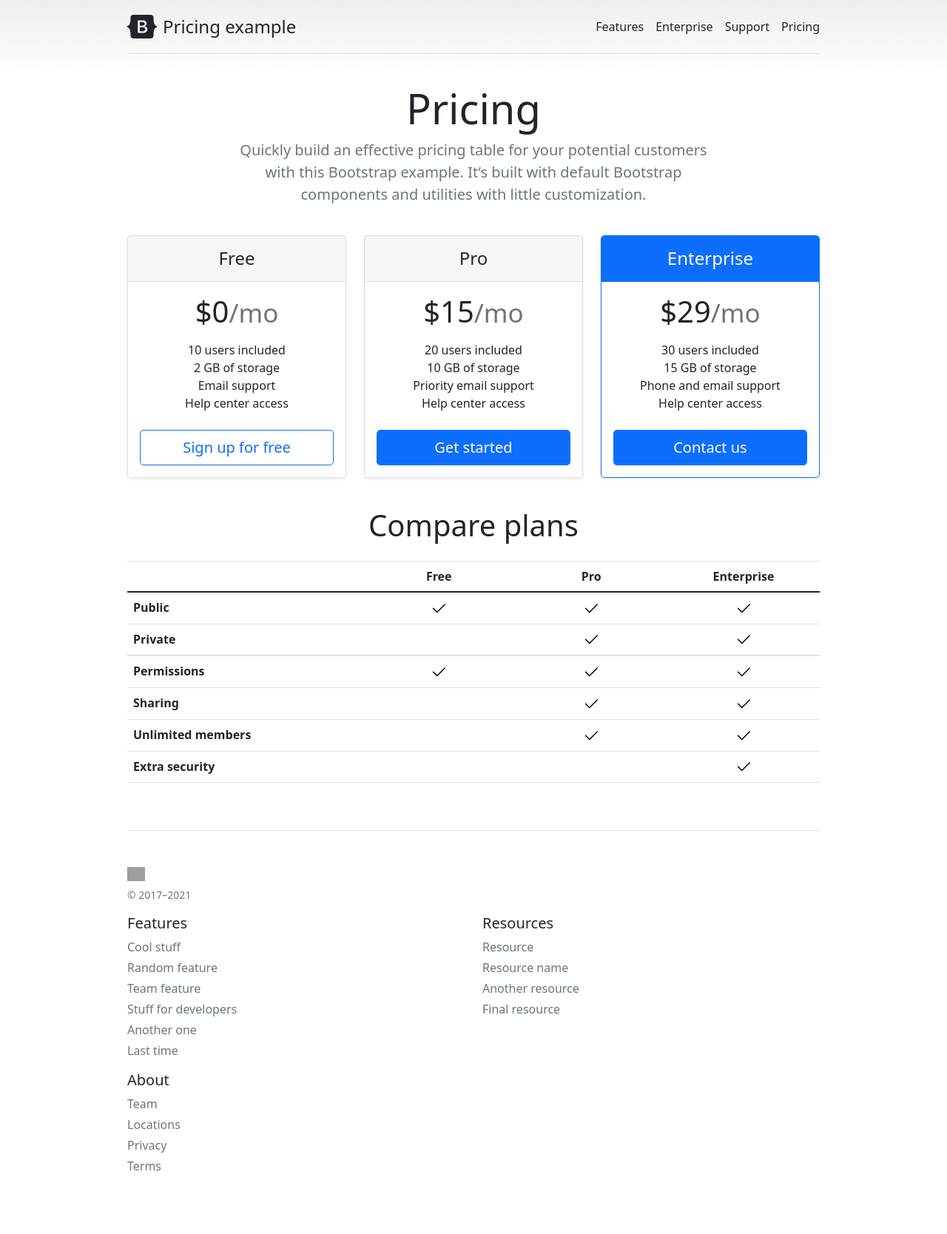
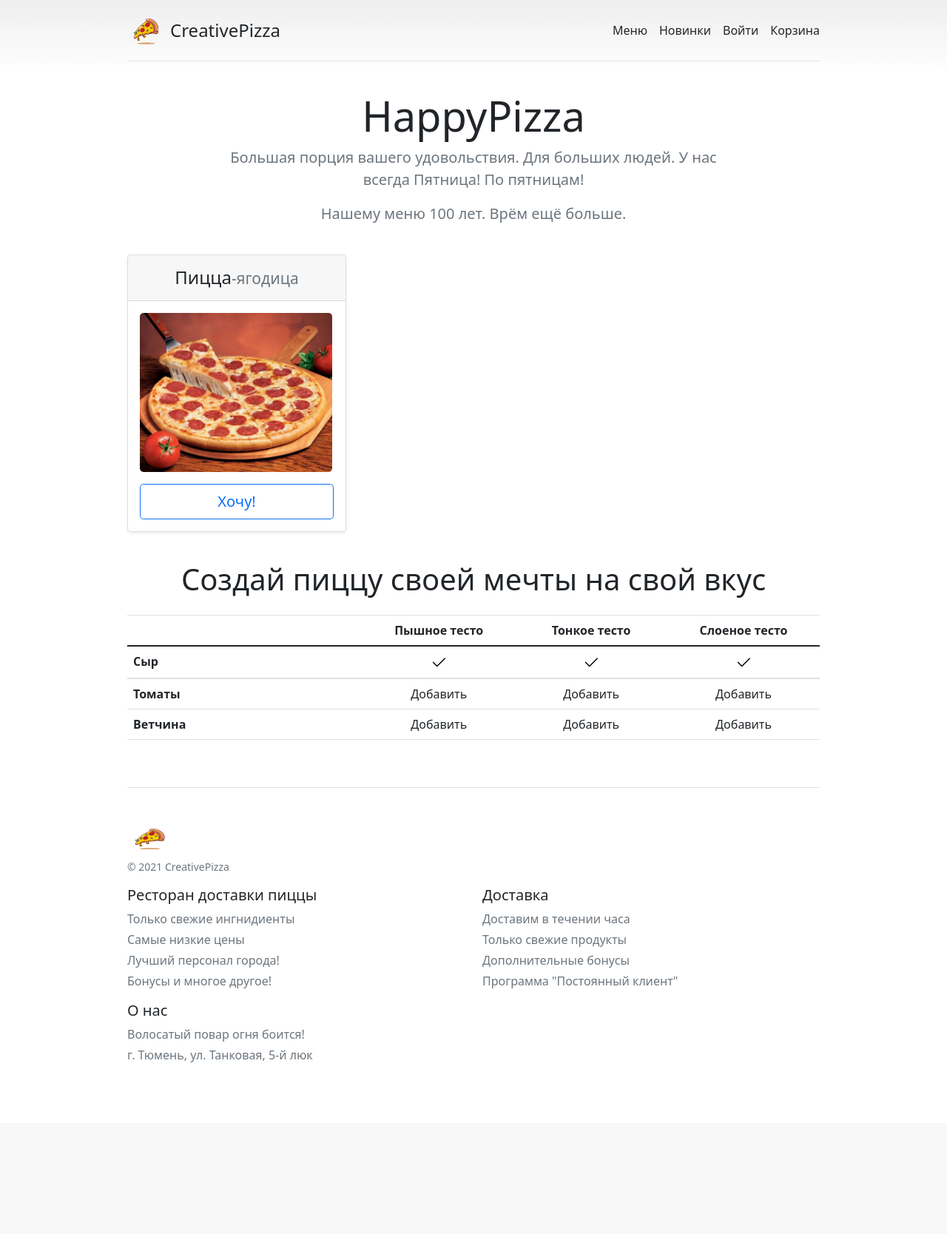
Before and after one commit to unclepepper/crt-symfony-4, a Symfony app: template templates/index/index.html.twig in a window 1280 px wide. Shown: the whole page at 74% size. After the commit the page ends 1436 px from the top, so only its background shows below. Run offline with Twig, Linux system fonts and the light colour scheme; the template is opened without the code that fills it, so the values that code supplies are empty; some libraries are stand-ins or nearby versions; grey boxes are pictures that could not be loaded.

Commit message:
feat: create homepage

```diff
--- a/templates/base.html.twig
+++ b/templates/base.html.twig
@@ -62,57 +62,58 @@
         <header>
             <div class="d-flex flex-column flex-md-row align-items-center pb-3 mb-4 border-bottom">
                 <a href="/" class="d-flex align-items-center text-dark text-decoration-none">
-                    <svg xmlns="http://www.w3.org/2000/svg" width="40" height="32" class="me-2" viewBox="0 0 118 94" role="img"><title>Bootstrap</title><path fill-rule="evenodd" clip-rule="evenodd" d="M24.509 0c-6.733 0-11.715 5.893-11.492 12.284.214 6.14-.064 14.092-2.066 20.577C8.943 39.365 5.547 43.485 0 44.014v5.972c5.547.529 8.943 4.649 10.951 11.153 2.002 6.485 2.28 14.437 2.066 20.577C12.794 88.106 17.776 94 24.51 94H93.5c6.733 0 11.714-5.893 11.491-12.284-.214-6.14.064-14.092 2.066-20.577 2.009-6.504 5.396-10.624 10.943-11.153v-5.972c-5.547-.529-8.934-4.649-10.943-11.153-2.002-6.484-2.28-14.437-2.066-20.577C105.214 5.894 100.233 0 93.5 0H24.508zM80 57.863C80 66.663 73.436 72 62.543 72H44a2 2 0 01-2-2V24a2 2 0 012-2h18.437c9.083 0 15.044 4.92 15.044 12.474 0 5.302-4.01 10.049-9.119 10.88v.277C75.317 46.394 80 51.21 80 57.863zM60.521 28.34H49.948v14.934h8.905c6.884 0 10.68-2.772 10.68-7.727 0-4.643-3.264-7.207-9.012-7.207zM49.948 49.2v16.458H60.91c7.167 0 10.964-2.876 10.964-8.281 0-5.406-3.903-8.178-11.425-8.178H49.948z" fill="currentColor"></path></svg>
-                    <span class="fs-4">Pricing example</span>
+                    {# <svg xmlns="http://www.w3.org/2000/svg" width="40" height="32" class="me-2" viewBox="0 0 118 94" role="img"><title>Bootstrap</title><path fill-rule="evenodd" clip-rule="evenodd" d="M24.509 0c-6.733 0-11.715 5.893-11.492 12.284.214 6.14-.064 14.092-2.066 20.577C8.943 39.365 5.547 43.485 0 44.014v5.972c5.547.529 8.943 4.649 10.951 11.153 2.002 6.485 2.28 14.437 2.066 20.577C12.794 88.106 17.776 94 24.51 94H93.5c6.733 0 11.714-5.893 11.491-12.284-.214-6.14.064-14.092 2.066-20.577 2.009-6.504 5.396-10.624 10.943-11.153v-5.972c-5.547-.529-8.934-4.649-10.943-11.153-2.002-6.484-2.28-14.437-2.066-20.577C105.214 5.894 100.233 0 93.5 0H24.508zM80 57.863C80 66.663 73.436 72 62.543 72H44a2 2 0 01-2-2V24a2 2 0 012-2h18.437c9.083 0 15.044 4.92 15.044 12.474 0 5.302-4.01 10.049-9.119 10.88v.277C75.317 46.394 80 51.21 80 57.863zM60.521 28.34H49.948v14.934h8.905c6.884 0 10.68-2.772 10.68-7.727 0-4.643-3.264-7.207-9.012-7.207zM49.948 49.2v16.458H60.91c7.167 0 10.964-2.876 10.964-8.281 0-5.406-3.903-8.178-11.425-8.178H49.948z" fill="currentColor"></path></svg> #}
+                    <img src="{{ asset('logo1.png') }}" alt="crt" width="50" height="50" class="me-2">
+                    <span class="fs-4">CreativePizza</span>
                 </a>
 
                 <nav class="d-inline-flex mt-2 mt-md-0 ms-md-auto">
-                    <a class="me-3 py-2 text-dark text-decoration-none" href="#">Features</a>
-                    <a class="me-3 py-2 text-dark text-decoration-none" href="#">Enterprise</a>
-                    <a class="me-3 py-2 text-dark text-decoration-none" href="#">Support</a>
-                    <a class="py-2 text-dark text-decoration-none" href="#">Pricing</a>
+                    <a class="me-3 py-2 text-dark text-decoration-none" href="#">Меню</a>
+                    <a class="me-3 py-2 text-dark text-decoration-none" href="#">Новинки</a>
+                    <a class="me-3 py-2 text-dark text-decoration-none" href="#">Войти</a>
+                    <a class="py-2 text-dark text-decoration-none" href="#">Корзина</a>
                 </nav>
             </div>
 
-            <div class="pricing-header p-3 pb-md-4 mx-auto text-center">
-                <h1 class="display-4 fw-normal">Pricing</h1>
-                <p class="fs-5 text-muted">Quickly build an effective pricing table for your potential customers with this Bootstrap example. It’s built with default Bootstrap components and utilities with little customization.</p>
-            </div>
+
         </header>
         {% block body %}{% endblock %}
         <footer class="pt-4 my-md-5 pt-md-5 border-top">
             <div class="row">
                 <div class="col-12 col-md">
-                    <img class="mb-2" src="../assets/brand/bootstrap-logo.svg" alt="" width="24" height="19">
-                    <small class="d-block mb-3 text-muted">&copy; 2017–2021</small>
+                    <img class="mb-2" src="logo1.png" alt="" width="60" height="40">
+                    <small class="d-block mb-3 text-muted">&copy; 2021 CreativePizza</small>
                 </div>
                 <div class="col-6 col-md">
-                    <h5>Features</h5>
+                    <h5>Ресторан доставки пиццы</h5>
                     <ul class="list-unstyled text-small">
-                        <li class="mb-1"><a class="link-secondary text-decoration-none" href="#">Cool stuff</a></li>
-                        <li class="mb-1"><a class="link-secondary text-decoration-none" href="#">Random feature</a></li>
-                        <li class="mb-1"><a class="link-secondary text-decoration-none" href="#">Team feature</a></li>
-                        <li class="mb-1"><a class="link-secondary text-decoration-none" href="#">Stuff for developers</a></li>
-                        <li class="mb-1"><a class="link-secondary text-decoration-none" href="#">Another one</a></li>
-                        <li class="mb-1"><a class="link-secondary text-decoration-none" href="#">Last time</a></li>
+                        <li class="mb-1"><a class="link-secondary text-decoration-none" href="#">Только свежие ингнидиенты</a></li>
+                        <li class="mb-1"><a class="link-secondary text-decoration-none" href="#">Самые низкие цены</a></li>
+                        <li class="mb-1"><a class="link-secondary text-decoration-none" href="#">Лучший персонал города!</a></li>
+                        <li class="mb-1"><a class="link-secondary text-decoration-none" href="#">Бонусы и многое другое!</a></li>
+
+
+
+
                     </ul>
                 </div>
                 <div class="col-6 col-md">
-                    <h5>Resources</h5>
+                    <h5>Доставка</h5>
                     <ul class="list-unstyled text-small">
-                        <li class="mb-1"><a class="link-secondary text-decoration-none" href="#">Resource</a></li>
-                        <li class="mb-1"><a class="link-secondary text-decoration-none" href="#">Resource name</a></li>
-                        <li class="mb-1"><a class="link-secondary text-decoration-none" href="#">Another resource</a></li>
-                        <li class="mb-1"><a class="link-secondary text-decoration-none" href="#">Final resource</a></li>
+                        <li class="mb-1"><a class="link-secondary text-decoration-none" href="#">Доставим в течении часа</a></li>
+                        <li class="mb-1"><a class="link-secondary text-decoration-none" href="#">Только свежие продукты</a></li>
+                        <li class="mb-1"><a class="link-secondary text-decoration-none" href="#">Дополнительные бонусы</a></li>
+                        <li class="mb-1"><a class="link-secondary text-decoration-none" href="#">Программа "Постоянный клиент"</a></li>
                     </ul>
                 </div>
                 <div class="col-6 col-md">
-                    <h5>About</h5>
+                    <h5>О нас</h5>
                     <ul class="list-unstyled text-small">
-                        <li class="mb-1"><a class="link-secondary text-decoration-none" href="#">Team</a></li>
-                        <li class="mb-1"><a class="link-secondary text-decoration-none" href="#">Locations</a></li>
-                        <li class="mb-1"><a class="link-secondary text-decoration-none" href="#">Privacy</a></li>
-                        <li class="mb-1"><a class="link-secondary text-decoration-none" href="#">Terms</a></li>
+                        <li class="mb-1"><a class="link-secondary text-decoration-none" href="#">Волосатый повар огня боится!</a></li>
+
+
+                        <li class="mb-1"><a class="link-secondary text-decoration-none" href="#">г. Тюмень, ул. Танковая, 5-й люк</a></li>
+
                     </ul>
                 </div>
             </div>
--- a/templates/index/index.html.twig
+++ b/templates/index/index.html.twig
@@ -3,112 +3,69 @@
 {% block title %}Pizza{% endblock %}
 
 {% block body %}
+        <div class="pricing-header p-3 pb-md-4 mx-auto text-center">
+            <h1 class="display-4 fw-normal">HappyPizza</h1>
+
+            <p class="fs-5 text-muted">Большая порция вашего удовольствия. Для больших людей. У нас всегда Пятница! По пятницам!</p>
+            <p class="fs-5 text-muted">Нашему меню 100 лет. Врём ещё больше.</p>
+
+        </div>
         <main>
             <div class="row row-cols-1 row-cols-md-3 mb-3 text-center">
                 <div class="col">
                     <div class="card mb-4 rounded-3 shadow-sm">
                         <div class="card-header py-3">
-                            <h4 class="my-0 fw-normal">Free</h4>
+                            <a href="/" class=" text-dark text-decoration-none">
+                                <h4 class="my-0 fw-normal">Пицца<small class="text-muted fw-light">-ягодица</small></h4>
+                            </a>
                         </div>
                         <div class="card-body">
-                            <h1 class="card-title pricing-card-title">$0<small class="text-muted fw-light">/mo</small></h1>
-                            <ul class="list-unstyled mt-3 mb-4">
-                                <li>10 users included</li>
-                                <li>2 GB of storage</li>
-                                <li>Email support</li>
-                                <li>Help center access</li>
-                            </ul>
-                            <button type="button" class="w-100 btn btn-lg btn-outline-primary">Sign up for free</button>
+                            <a href="/" class="d-flex align-items-center ">
+                            <img src="img/pizza_1.jpg" width="260" class="mb-3" style="border-radius:5px;">
+                            </a>
+                            <button type="button" class="w-100 btn btn-lg btn-outline-primary">Хочу!</button>
                         </div>
                     </div>
                 </div>
-                <div class="col">
-                    <div class="card mb-4 rounded-3 shadow-sm">
-                        <div class="card-header py-3">
-                            <h4 class="my-0 fw-normal">Pro</h4>
-                        </div>
-                        <div class="card-body">
-                            <h1 class="card-title pricing-card-title">$15<small class="text-muted fw-light">/mo</small></h1>
-                            <ul class="list-unstyled mt-3 mb-4">
-                                <li>20 users included</li>
-                                <li>10 GB of storage</li>
-                                <li>Priority email support</li>
-                                <li>Help center access</li>
-                            </ul>
-                            <button type="button" class="w-100 btn btn-lg btn-primary">Get started</button>
-                        </div>
-                    </div>
-                </div>
-                <div class="col">
-                    <div class="card mb-4 rounded-3 shadow-sm border-primary">
-                        <div class="card-header py-3 text-white bg-primary border-primary">
-                            <h4 class="my-0 fw-normal">Enterprise</h4>
-                        </div>
-                        <div class="card-body">
-                            <h1 class="card-title pricing-card-title">$29<small class="text-muted fw-light">/mo</small></h1>
-                            <ul class="list-unstyled mt-3 mb-4">
-                                <li>30 users included</li>
-                                <li>15 GB of storage</li>
-                                <li>Phone and email support</li>
-                                <li>Help center access</li>
-                            </ul>
-                            <button type="button" class="w-100 btn btn-lg btn-primary">Contact us</button>
-                        </div>
-                    </div>
-                </div>
+
             </div>
 
-            <h2 class="display-6 text-center mb-4">Compare plans</h2>
+            <h2 class="display-6 text-center mb-4">Создай пиццу своей мечты на свой вкус</h2>
 
             <div class="table-responsive">
                 <table class="table text-center">
                     <thead>
                         <tr>
                             <th style="width: 34%;"></th>
-                            <th style="width: 22%;">Free</th>
-                            <th style="width: 22%;">Pro</th>
-                            <th style="width: 22%;">Enterprise</th>
+                            <th style="width: 22%;">Пышное тесто</th>
+                            <th style="width: 22%;">Тонкое тесто</th>
+                            <th style="width: 22%;">Слоеное тесто</th>
                         </tr>
                     </thead>
                     <tbody>
                         <tr>
-                            <th scope="row" class="text-start">Public</th>
+                            <th scope="row" class="text-start">Сыр</th>
                             <td><svg class="bi" width="24" height="24"><use xlink:href="#check"/></svg></td>
                             <td><svg class="bi" width="24" height="24"><use xlink:href="#check"/></svg></td>
                             <td><svg class="bi" width="24" height="24"><use xlink:href="#check"/></svg></td>
                         </tr>
-                        <tr>
-                            <th scope="row" class="text-start">Private</th>
-                            <td></td>
-                            <td><svg class="bi" width="24" height="24"><use xlink:href="#check"/></svg></td>
-                            <td><svg class="bi" width="24" height="24"><use xlink:href="#check"/></svg></td>
-                        </tr>
+
                     </tbody>
 
                     <tbody>
-                        <tr>
-                            <th scope="row" class="text-start">Permissions</th>
-                            <td><svg class="bi" width="24" height="24"><use xlink:href="#check"/></svg></td>
-                            <td><svg class="bi" width="24" height="24"><use xlink:href="#check"/></svg></td>
-                            <td><svg class="bi" width="24" height="24"><use xlink:href="#check"/></svg></td>
+                         <tr>
+                            <th scope="row" class="text-start">Томаты</th>
+                            <td><a href="#" class="text-decoration-none text-dark">Добавить</a></td>
+                            <td><a href="#" class="text-decoration-none text-dark">Добавить</a></td>
+                            <td><a href="#" class="text-decoration-none text-dark">Добавить</a></td>
+
+
                         </tr>
                         <tr>
-                            <th scope="row" class="text-start">Sharing</th>
-                            <td></td>
-                            <td><svg class="bi" width="24" height="24"><use xlink:href="#check"/></svg></td>
-                            <td><svg class="bi" width="24" height="24"><use xlink:href="#check"/></svg></td>
-                        </tr>
-                        <tr>
-                            <th scope="row" class="text-start">Unlimited members</th>
-                            <td></td>
-                            <td><svg class="bi" width="24" height="24"><use xlink:href="#check"/></svg></td>
-                            <td><svg class="bi" width="24" height="24"><use xlink:href="#check"/></svg></td>
-                        </tr>
-                        <tr>
-                            <th scope="row" class="text-start">Extra security</th>
-                            <td></td>
-                            <td></td>
-                            <td><svg class="bi" width="24" height="24"><use xlink:href="#check"/></svg></td>
+                            <th scope="row" class="text-start">Ветчина</th>
+                            <td><a href="#" class="text-decoration-none text-dark">Добавить</a></td>
+                            <td><a href="#" class="text-decoration-none text-dark">Добавить</a></td>
+                            <td><a href="#" class="text-decoration-none text-dark">Добавить</a></td>
                         </tr>
                     </tbody>
                 </table>
```
Also changed, not shown: public/img/pizza_1.jpg (added), public/img/pizza_2.jpg (added), public/img/pizza_3.jpg (added), public/img/pizza_4.jpg (added), public/img/pizza_5.jpg (added), public/logo.png (added), public/logo1.png (added).
